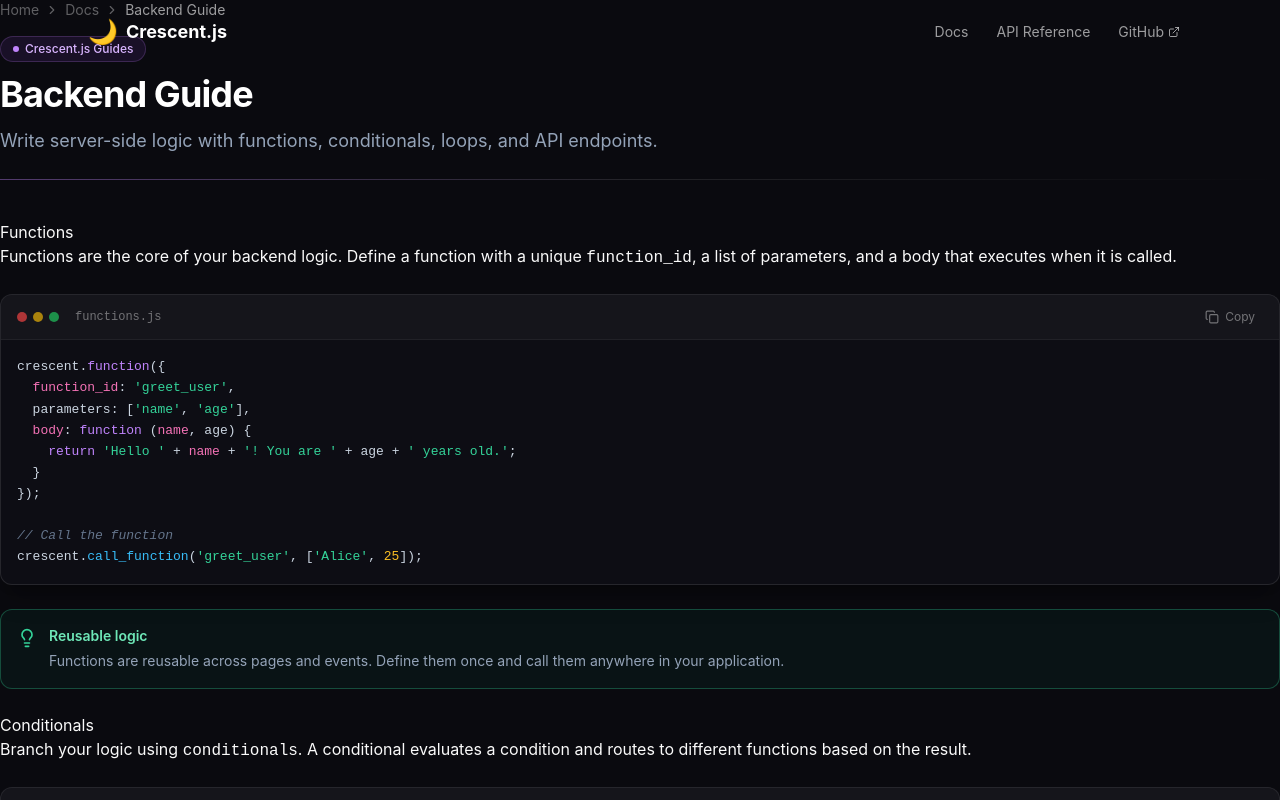
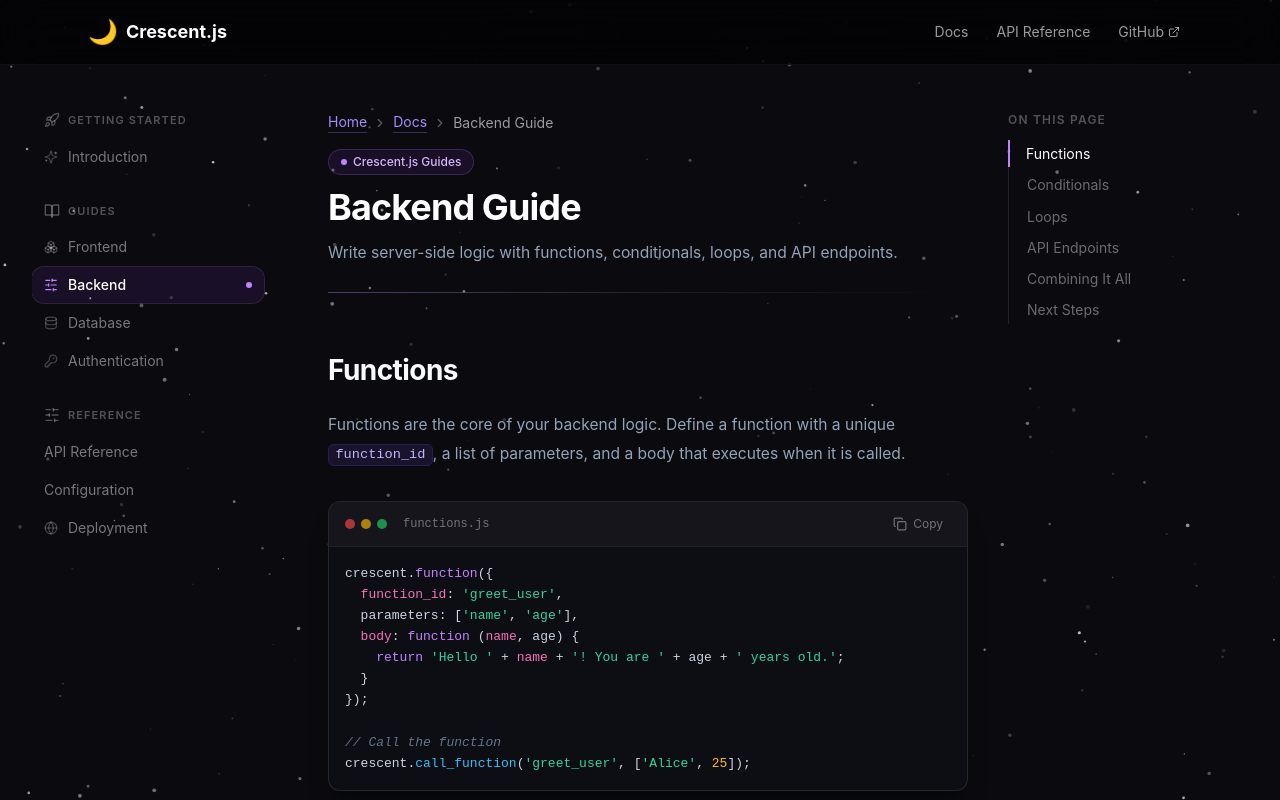
Before and after one commit to hnw5667/Crescent-JS, a Next.js app in the folder website/: page /docs/backend in a window 1280 px wide. Shown: the top 800 px of the page. Built offline with nearby package versions, Linux system fonts and the light colour scheme.

Commit message:
Fix docs layout: move route group to docs layout and improve spacing

```diff
--- a/website/src/app/(docs)/layout.tsx
+++ b/website/src/app/docs/layout.tsx
@@ -18,15 +18,15 @@
   return (
     <div className="relative min-h-screen">
       <StarsBackground />
-      <div className="relative z-10 pt-20 pb-24">
-        <div className="mx-auto flex max-w-7xl gap-8 px-4 sm:px-6">
+      <div className="relative z-10 pt-28 pb-32">
+        <div className="mx-auto flex w-full max-w-[96rem] gap-10 px-6 sm:px-8">
           <Sidebar />
 
           <main className="min-w-0 flex-1">
-            <div className="mx-auto max-w-3xl doc-content">{children}</div>
+            <div className="mx-auto max-w-4xl doc-content">{children}</div>
           </main>
 
-          <div className="sticky top-24 hidden w-56 shrink-0 xl:block">
+          <div className="sticky top-24 hidden w-60 shrink-0 xl:block">
             <TableOfContents />
           </div>
         </div>
--- a/website/src/app/globals.css
+++ b/website/src/app/globals.css
@@ -106,8 +106,8 @@
 
 .doc-content h2 {
   scroll-margin-top: 6rem;
-  margin-top: 3rem;
-  margin-bottom: 1rem;
+  margin-top: 3.5rem;
+  margin-bottom: 1.25rem;
   font-size: 1.75rem;
   font-weight: 700;
   letter-spacing: -0.02em;
@@ -116,8 +116,8 @@
 
 .doc-content h3 {
   scroll-margin-top: 6rem;
-  margin-top: 2.25rem;
-  margin-bottom: 0.75rem;
+  margin-top: 2.5rem;
+  margin-bottom: 1rem;
   font-size: 1.25rem;
   font-weight: 600;
   letter-spacing: -0.01em;
@@ -230,6 +230,11 @@
   border-bottom: 1px solid rgba(255, 255, 255, 0.04);
   color: #94a3b8;
   vertical-align: top;
+  word-break: break-word;
+}
+
+.doc-content td code {
+  white-space: normal;
 }
 
 .doc-content tbody tr:last-child td {
--- a/website/src/components/docs/code-block.tsx
+++ b/website/src/components/docs/code-block.tsx
@@ -134,7 +134,7 @@
   const headerTitle = title || filename || language;
 
   return (
-    <div className="group/code my-6 overflow-hidden rounded-xl border border-white/10 bg-[#0d0d14] shadow-xl shadow-black/20">
+    <div className="group/code my-8 overflow-hidden rounded-xl border border-white/10 bg-[#0d0d14] shadow-xl shadow-black/20">
       <div className="flex items-center justify-between border-b border-white/5 bg-white/[0.03] px-4 py-2.5">
         <div className="flex items-center gap-2">
           <span className="flex gap-1.5">
--- a/website/src/components/docs/doc-header.tsx
+++ b/website/src/components/docs/doc-header.tsx
@@ -9,7 +9,7 @@
 
 export function DocHeader({ title, description, badge }: DocHeaderProps) {
   return (
-    <header className="mb-10">
+    <header className="mb-14">
       <nav className="mb-4 flex items-center gap-1.5 text-sm text-white/35">
         <Link href="/" className="transition-colors hover:text-white/70">
           Home
--- a/website/src/components/navbar.tsx
+++ b/website/src/components/navbar.tsx
@@ -25,11 +25,13 @@
     return () => window.removeEventListener('scroll', handleScroll);
   }, []);
 
+  const isDocs = pathname.startsWith('/docs');
+
   return (
     <nav
       className={cn(
         'fixed top-0 left-0 right-0 z-50 transition-all duration-300',
-        scrolled
+        scrolled || isDocs
           ? 'bg-black/60 backdrop-blur-xl border-b border-white/5'
           : 'bg-transparent',
       )}
```
